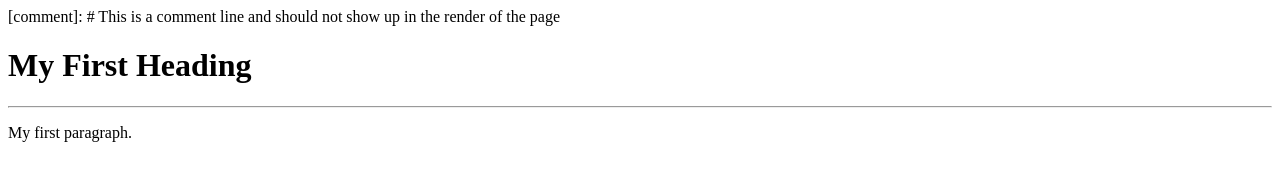
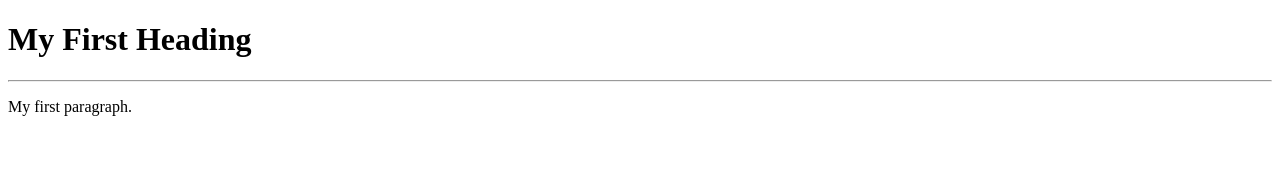
Before and after one commit to brianwinkc/brianwinkc.github.io, a plain HTML site: page index.html in a window 1280 px wide. Drawn offline with Linux system fonts and the light colour scheme.

Commit message:
Revert "Added comment line"
This reverts commit 8f0af93119f177ff4017b6393576c4ef583d554f.

```diff
--- a/index.html
+++ b/index.html
@@ -1,8 +1,6 @@
 <!DOCTYPE html>
 <html lang="en-US" title="Title">
 <body>
-
-[comment]: # This is a comment line and should not show up in the render of the page
 
 <h1>My First Heading</h1>
 <hr>
```
